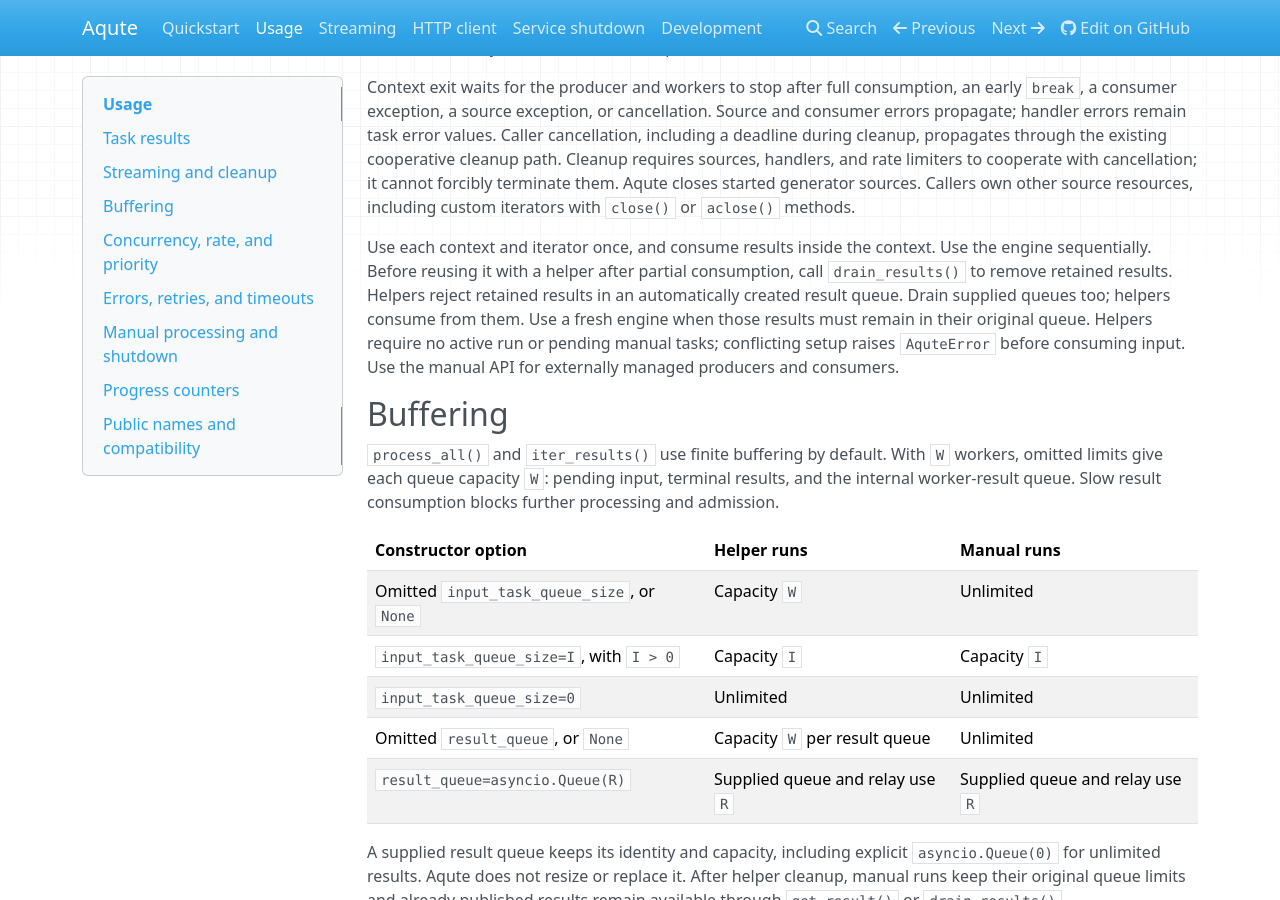
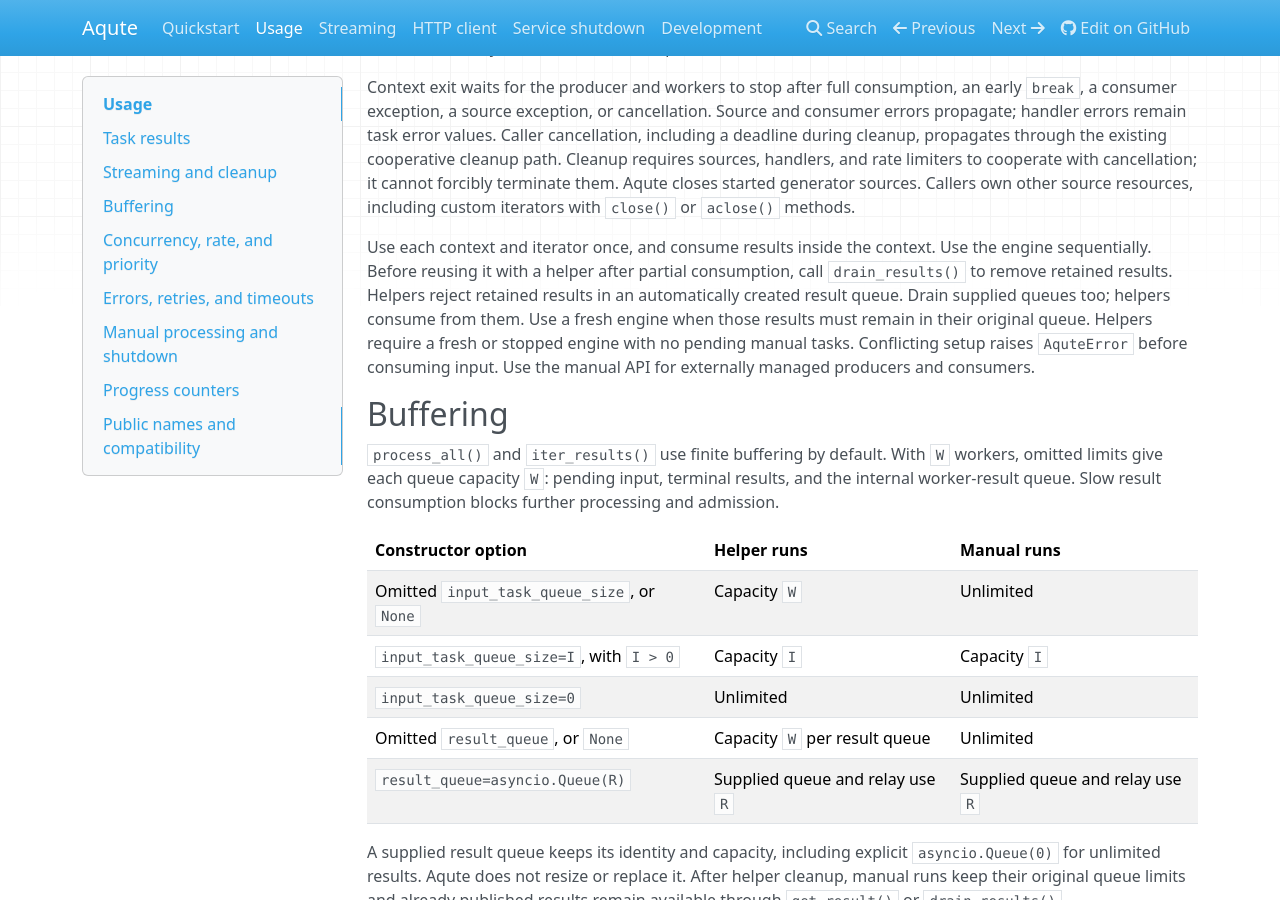
Before and after one commit to insomnes/aqute, an MkDocs documentation site: the page built from docs/usage.md, in a window 1280 px wide and 900 px high, scrolled down 664 px. Built offline with MkDocs 1.6.1, drawn with Linux system fonts in a browser that asks for light colours; nearby versions of some CDN libraries; some of the changed text lies outside the part shown.

Commit message:
docs: clarify bounded helper defaults and reuse

```diff
--- a/docs/usage.md
+++ b/docs/usage.md
@@ -45,9 +45,9 @@ Use the engine sequentially. Before reusing it with a helper after partial
 consumption, call `drain_results()` to remove retained results. Helpers reject
 retained results in an automatically created result queue. Drain supplied queues
 too; helpers consume from them. Use a fresh engine when those results must remain
-in their original queue. Helpers require no active run or pending manual tasks;
-conflicting setup raises `AquteError` before consuming input. Use the manual API
-for externally managed producers and consumers.
+in their original queue. Helpers require a fresh or stopped engine with no pending
+manual tasks. Conflicting setup raises `AquteError` before consuming input. Use the
+manual API for externally managed producers and consumers.
 
 ## Buffering
 
```
Also changed, not shown: other parts of docs/usage.md (+1 -0 lines), docs/index.md (+9 -5 lines).
